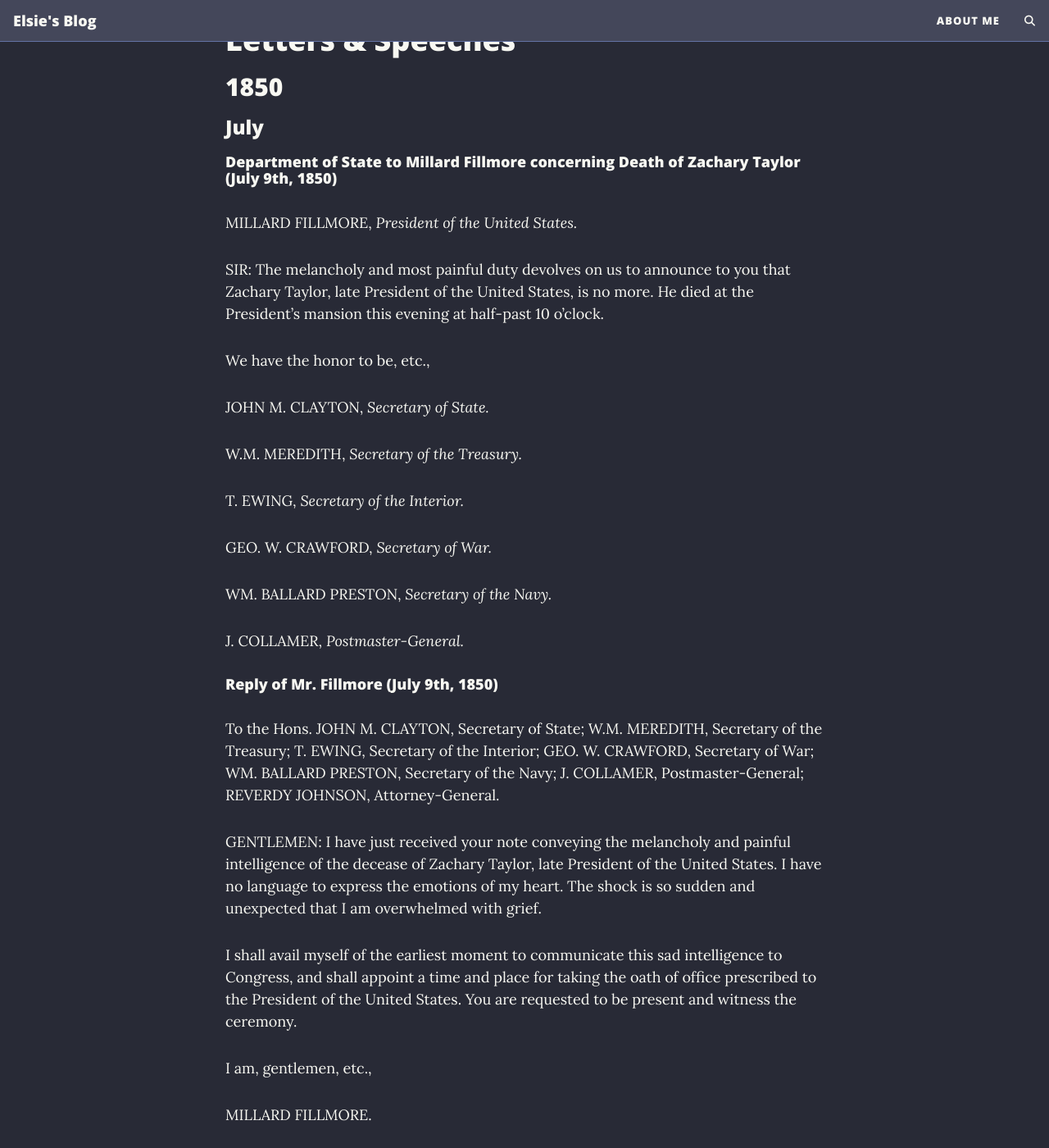
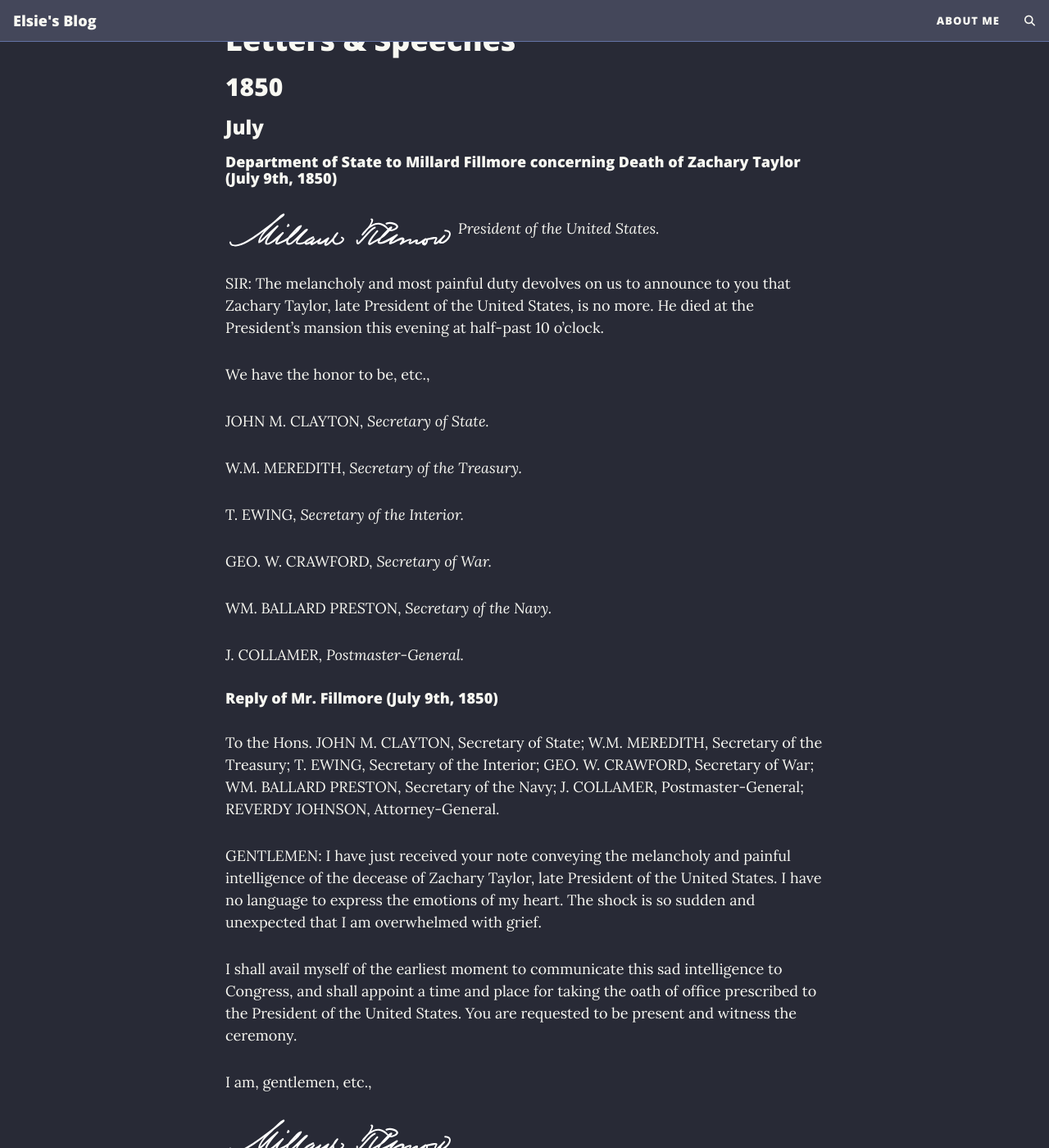
Before and after one commit to Elsie19/Elsie19, a Jekyll site: the page built from docs/_posts/2026-1-6-millard-fillmore-library.md, in a window 1280 px wide and 1400 px high, scrolled down 1515 px. Shown: the whole window at 82% size. Built offline with Jekyll 4.4.1, drawn with Linux system fonts in a browser that asks for light colours; comment, search, counter and statistics services are not loaded; some of the changed text lies outside the part shown.

Commit message:
signature everywhere

```diff
--- a/docs/_includes/millard/department-of-state-to-millard-july-9-1850.md
+++ b/docs/_includes/millard/department-of-state-to-millard-july-9-1850.md
@@ -1,4 +1,4 @@
-MILLARD FILLMORE,
+![MILLARD FILLMORE,]({{ "/assets/img/millard_signature.svg" | relative_url }})
 *President of the United States.*
 
 SIR: The melancholy and most painful duty devolves on us to announce to you that Zachary Taylor, late President of the United States, is no more. He died at the President's mansion this evening at half-past 10 o'clock.
--- a/docs/_includes/millard/millard-response-july-9-1850.md
+++ b/docs/_includes/millard/millard-response-july-9-1850.md
@@ -6,4 +6,4 @@ I shall avail myself of the earliest moment to communicate this sad intelligence
 
 I am, gentlemen, etc.,
 
-MILLARD FILLMORE.
+![MILLARD FILLMORE.]({{ "/assets/img/millard_signature.svg" | relative_url }})
--- a/docs/_includes/millard/millard-to-senate-july-10-1850.md
+++ b/docs/_includes/millard/millard-to-senate-july-10-1850.md
@@ -2,4 +2,4 @@
 
 In consequence of the lamented death of Zachary Taylor, late President of the United States, I shall no longer occupy the chair of the Senate, and I have thought that a formal communication to the Senate to that effect, through your Secretary, might enable you the more promptly to proceed to the choice of a presiding officer.
 
-MILLARD FILLMORE.
+![MILLARD FILLMORE.]({{ "/assets/img/millard_signature.svg" | relative_url }})
--- a/docs/_includes/millard/order-of-the-president-july-10-1850.md
+++ b/docs/_includes/millard/order-of-the-president-july-10-1850.md
@@ -1,3 +1,3 @@
 In consequence of the death of the President of the United States, I direct that the several Executive Departments be closed until after the funeral of the illustrious deceased, and that they, as well as the Executive Mansion, be placed in mourning, and that the several officers of the Government wear the usual badge of mourning for the term of six months.
 
-MILLARD FILLMORE.
+![MILLARD FILLMORE.]({{ "/assets/img/millard_signature.svg" | relative_url }})
--- a/docs/_includes/millard/peru-treaty-july-15-1850.md
+++ b/docs/_includes/millard/peru-treaty-july-15-1850.md
@@ -2,4 +2,4 @@
 
 I transmit to the Senate, for its consideration with a view to ratification, a treaty between the United States and the Republic of Peru, signed in this city on the 13th instant by the plenipotentiaries of the parties. A report from the Secretary of State relative to the treaty, and the documents therein referred to, are also herewith transmitted.
 
-MILLARD FILLMORE.
+![MILLARD FILLMORE.]({{ "/assets/img/millard_signature.svg" | relative_url }})
--- a/docs/_includes/millard/report-secretary-war-july-17-1850.md
+++ b/docs/_includes/millard/report-secretary-war-july-17-1850.md
@@ -2,4 +2,4 @@
 
 In further answer to a resolution of the Senate of the 27th ultimo, in reference to a proclamation issued by the military officer commanding in New Mexico and other matters, I herewith transmit a report from the Secretary of War, communicating information not received at the Department until after the date of his report of the 1st instant on this subject.
 
-MILLARD FILLMORE.
+![MILLARD FILLMORE.]({{ "/assets/img/millard_signature.svg" | relative_url }})
```
